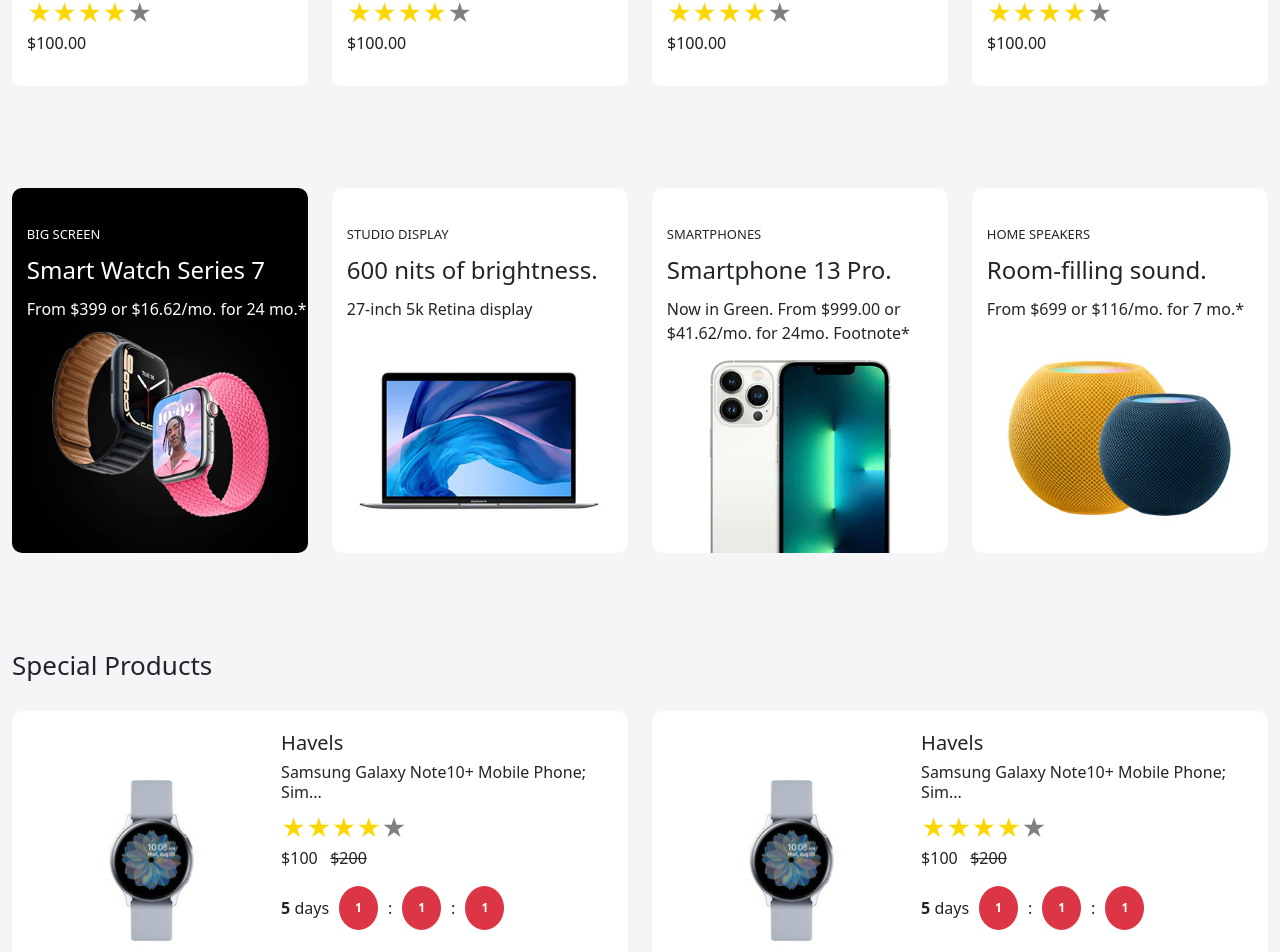
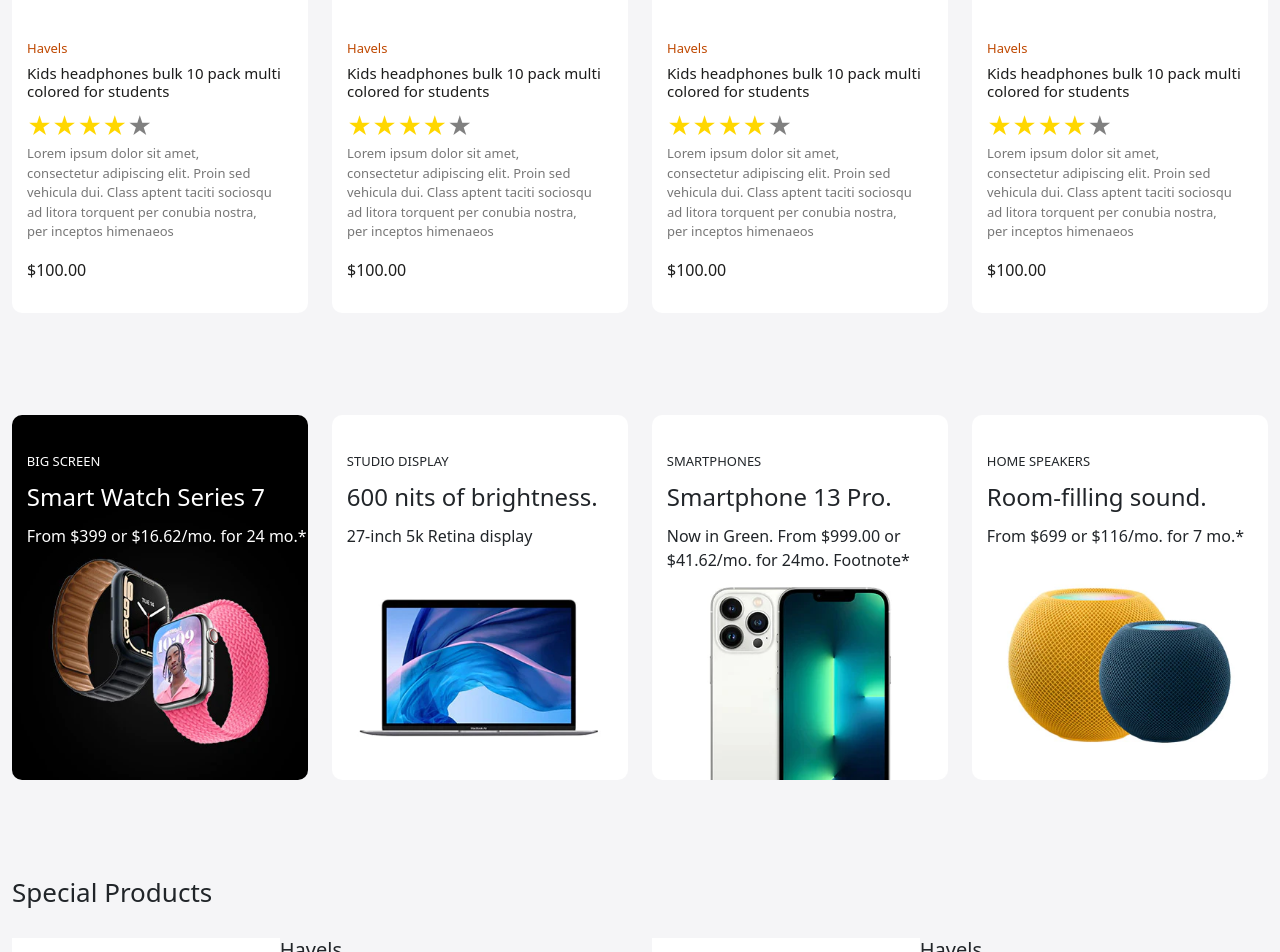
Before and after one commit to Cory-Kim/E-commerce_Client, a React (Create React App) app: page / in a window 1280 px wide. Shown: the part 2172-3124 px from the top of the page. Built offline with nearby package versions, Linux system fonts and the light colour scheme.

Commit message:
updated product page

```diff
--- a/src/App.css
+++ b/src/App.css
@@ -298,14 +298,12 @@
   overflow: hidden;
   width: 100%;
 }
-
 .product-card .product-image {
   height: 270px;
 }
 .product-card .product-image img {
   object-fit: contain;
 }
-
 .product-card .product-image > img:last-child {
   display: none;
 }
@@ -315,45 +313,34 @@
 .product-card:hover .product-image > img:last-child {
   display: block;
 }
-
 .product-card:hover .action-bar {
-  right: 10px;
+  right: 15px;
 }
-
 .product-card .product-details h6 {
   color: var(--color-bf4800);
   font-size: 13px;
 }
-
 .product-card .product-details h5 {
   font-size: 15px;
   color: var(--color-1c1c1b);
 }
-
 .product-card .product-details p.price {
   font-size: 16px;
   color: var(--color-1c1c1b);
 }
-
+.product-card p.description {
+  font-size: 13px;
+  color: var(--color-777777);
+  margin-right: 20px;
+}
 .action-bar {
   top: 10%;
   right: -23px;
   transition: 0.3s;
 }
-
 .wishlist-icon {
   top: 2%;
   right: 15px;
-}
-
-/* Product Card Ends here */
-
-/* Special Product */
-
-.special-product-card {
-  padding: 20px 10px;
-  border-radius: 10px;
-  background-color: white;
 }
 
 /* Special Product ends here */
--- a/src/components/ProductCard.js
+++ b/src/components/ProductCard.js
@@ -45,6 +45,12 @@
                             edit={false}
                             activeColor="#ffd700"
                         />
+                        <p className="description">
+                            Lorem ipsum dolor sit amet, consectetur adipiscing
+                            elit. Proin sed vehicula dui. Class aptent taciti
+                            sociosqu ad litora torquent per conubia nostra, per
+                            inceptos himenaeos
+                        </p>
                         <p className="price">$100.00</p>
                     </div>
 
@@ -104,6 +110,12 @@
                             edit={false}
                             activeColor="#ffd700"
                         />
+                        <p className="description">
+                            Lorem ipsum dolor sit amet, consectetur adipiscing
+                            elit. Proin sed vehicula dui. Class aptent taciti
+                            sociosqu ad litora torquent per conubia nostra, per
+                            inceptos himenaeos
+                        </p>
                         <p className="price">$100.00</p>
                     </div>
 
```
